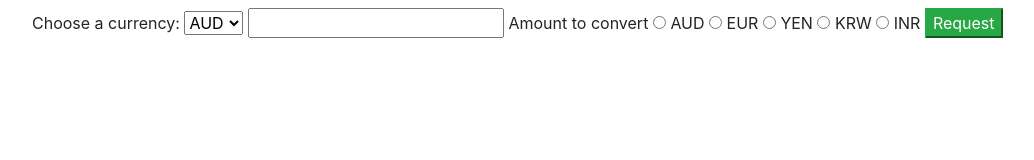
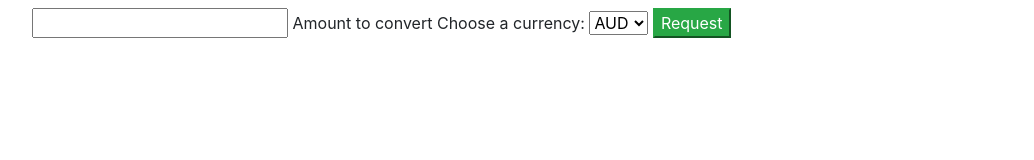
Before and after one commit to kiernan2/exchange_API, a website built with webpack: page src/index.html in a window 1280 px wide. Shown: the whole page, without its empty margins (53-1087 px from the left). Built offline with nearby package versions, Linux system fonts and the light colour scheme.

Commit message:
Drop-down menu instead of radio buttons

```diff
--- a/src/index.html
+++ b/src/index.html
@@ -5,8 +5,10 @@
 <body>
   <div class="container">
     <h1></h1>
+    <input type="number" id="USD">
+    <label for="USD">Amount to convert</label>
+
     <label for="currency">Choose a currency:</label>
-
     <select name="currency" id="currency">
       <option value="AUD">AUD</option>
       <option value="EUR">EUR</option>
@@ -14,18 +16,7 @@
       <option value="KRW">KRW</option>
       <option value="INR">INR</option>
     </select>
-    <input type="number" id="USD">
-    <label for="USD">Amount to convert</label>
-    <input type="radio" id="AUD" name="currency" value="AUD">
-    <label for="AUD">AUD</label>
-    <input type="radio" id="EUR" name="currency" value="EUR">
-    <label for="EUR">EUR</label>
-    <input type="radio" id="JPY" name="currency" value="JPY">
-    <label for="JPY">YEN</label>
-    <input type="radio" id="KRW" name="currency" value="KRW">
-    <label for="KRW">KRW</label>
-    <input type="radio" id="INR" name="currency" value="INR">
-    <label for="INR">INR</label>
+
     <button class="btn-success" id="request">Request</button>
     <div class="result"></div>
   </div>
--- a/src/main.js
+++ b/src/main.js
@@ -11,7 +11,7 @@ function calculateMonies(currency,response) {
     const result = (currencyValue) * (monies);
     $('.result').text(`That amount of US dollars equals ${result} in ${currency}`);
   } else {
-    $('.result').text(`${currency} Not found`)
+    $('.result').text(`${currency} Not found`);
   }
 }
 
@@ -30,7 +30,7 @@ async function makeApiCall(currency) {
 
 $(document).ready(function() {
   $('#request').click(function() {
-    const currency = document.querySelector('input[name="currency"]:checked').value;
+    const currency = $('#currency').val();
     makeApiCall(currency);
   });
 });
```
